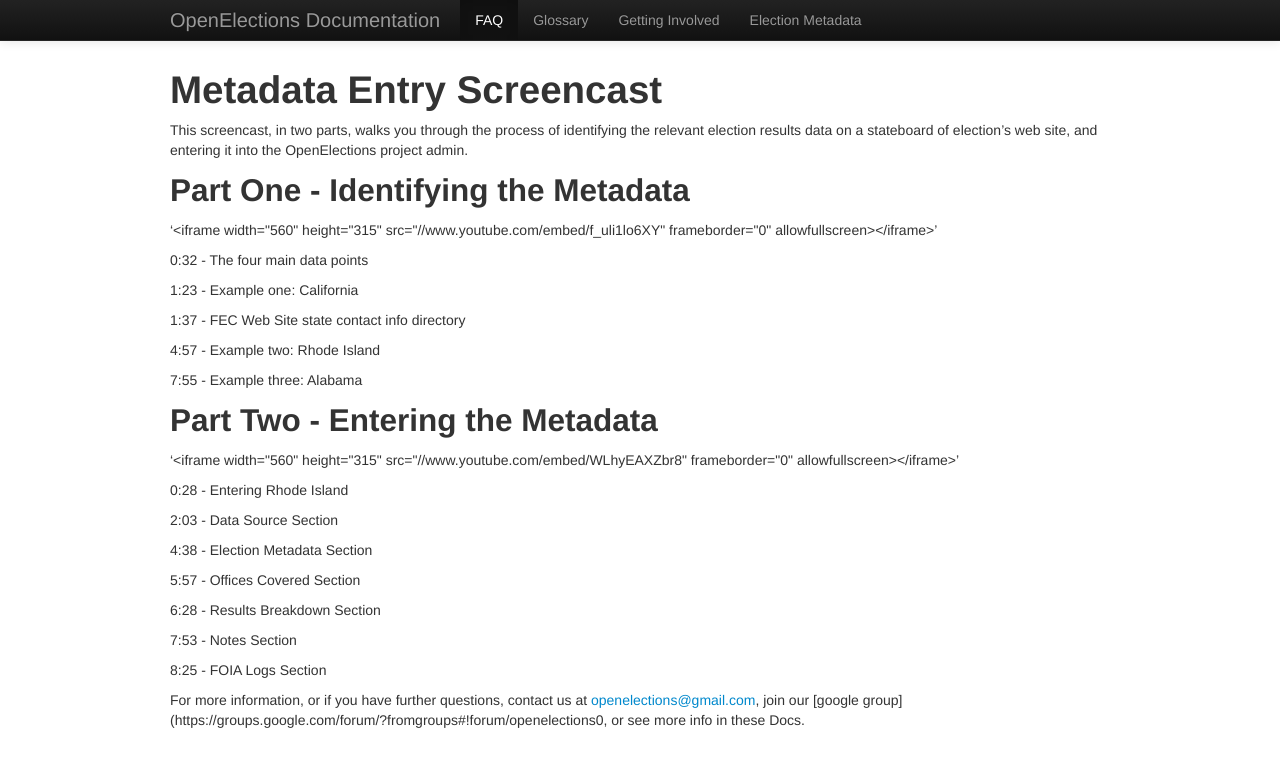
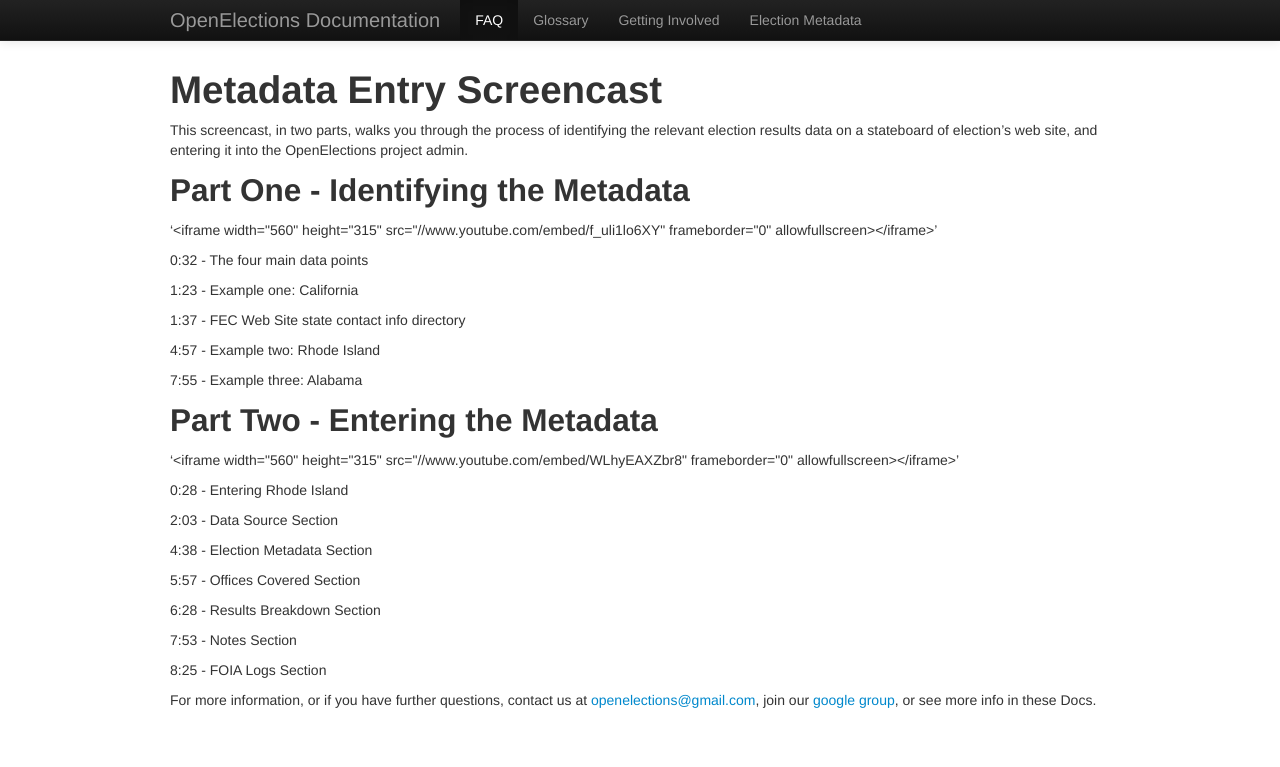
Before and after one commit to openelections/docs, a Jekyll site: the page built from MetadataEntryScreencast.md, in a window 1280 px wide. Shown: the top 767 px of the page. Built offline with Jekyll 4.4.1, drawn with Linux system fonts in a browser that asks for light colours; some web fonts are replaced.

Commit message:
Update MetadataEntryScreencast.md

```diff
--- a/MetadataEntryScreencast.md
+++ b/MetadataEntryScreencast.md
@@ -11,7 +11,7 @@
 
 ## Part One - Identifying the Metadata
 
-‘<iframe width="560" height="315" src="//www.youtube.com/embed/f_uli1lo6XY" frameborder="0" allowfullscreen></iframe>’
+'<iframe width="560" height="315" src="//www.youtube.com/embed/f_uli1lo6XY" frameborder="0" allowfullscreen></iframe>'
 
 0:32 - The four main data points
 
@@ -26,7 +26,7 @@
 
 ## Part Two - Entering the Metadata
 
-‘<iframe width="560" height="315" src="//www.youtube.com/embed/WLhyEAXZbr8" frameborder="0" allowfullscreen></iframe>’
+'<iframe width="560" height="315" src="//www.youtube.com/embed/WLhyEAXZbr8" frameborder="0" allowfullscreen></iframe>'
 
 0:28 - Entering Rhode Island
 
@@ -43,4 +43,4 @@
 8:25 - FOIA Logs Section
 
 
-For more information, or if you have further questions, contact us at [openelections@gmail.com](mailto:openelections@gmail.com), join our [google group](https://groups.google.com/forum/?fromgroups#!forum/openelections0, or see more info in these Docs.
+For more information, or if you have further questions, contact us at [openelections@gmail.com](mailto:openelections@gmail.com), join our [google group](https://groups.google.com/forum/?fromgroups#!forum/openelections), or see more info in these Docs.
```
